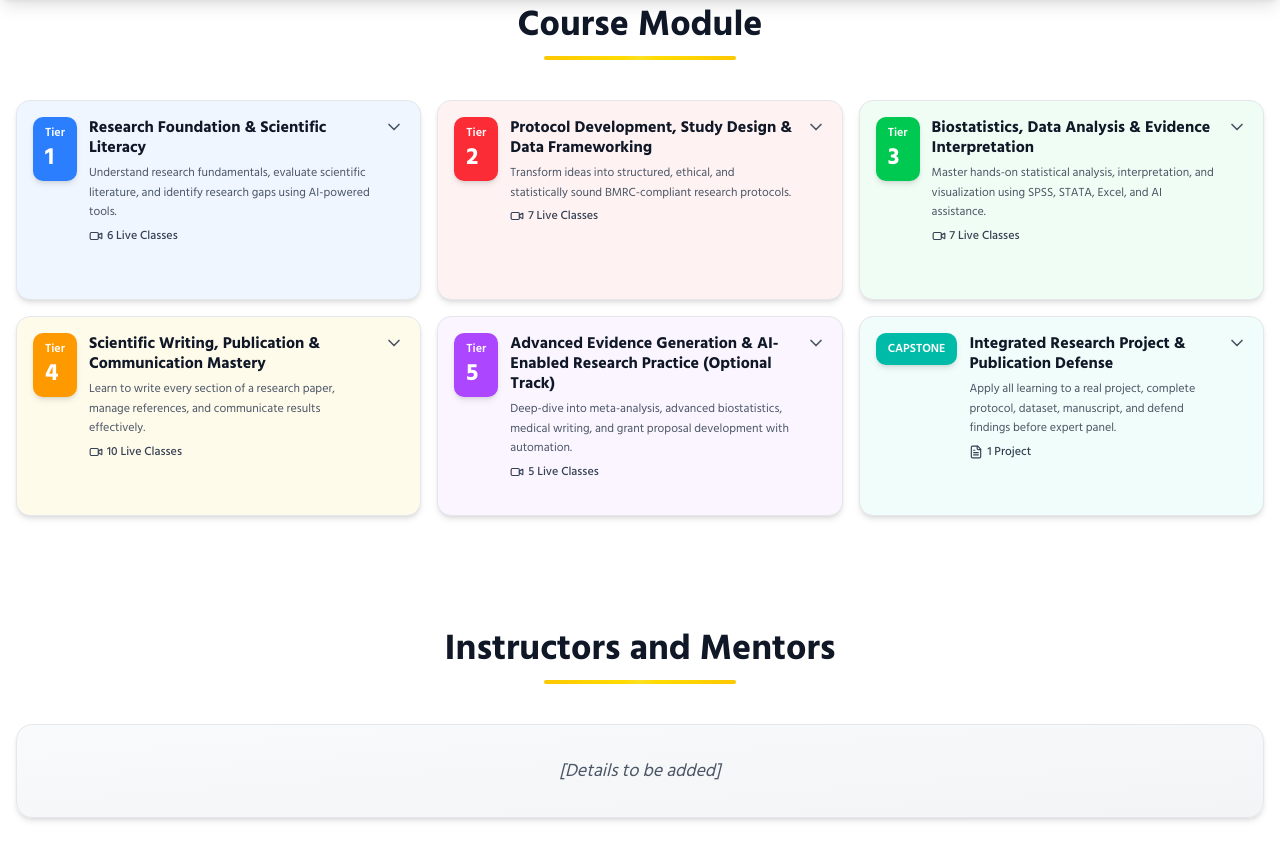
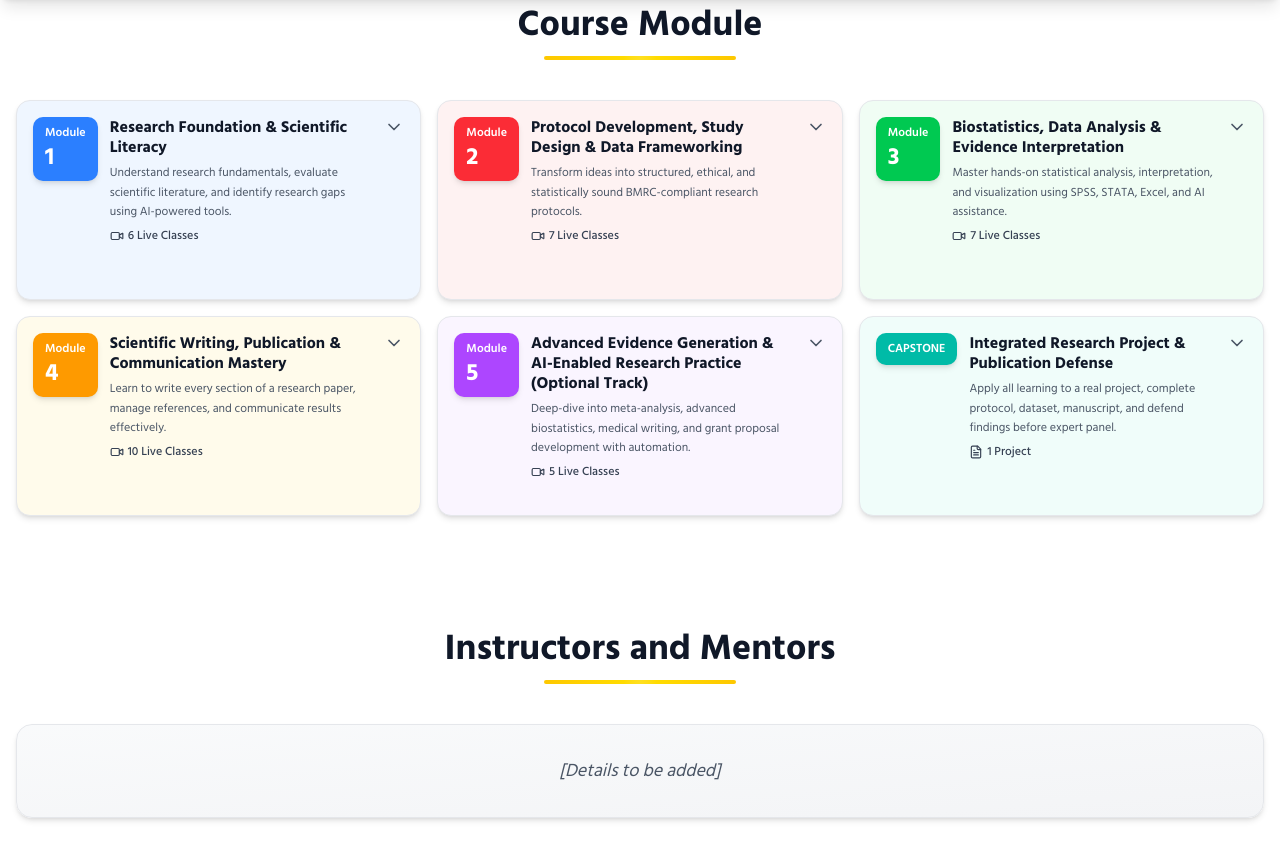
Before and after one commit to mehrabhossain1/innodemmy-frontend, a Next.js app: page /courses/innodemy-clinical-research-mastery-program in a window 1280 px wide. Shown: the part 800-1659 px from the top of the page. Built offline with nearby package versions, Linux system fonts and the light colour scheme.

Commit message:
refactor: Change label from "Tier" to "Module" across multiple CourseModule components for consistency

```diff
--- a/app/courses/innodemy-clinical-research-mastery-program/components/CourseModule.tsx
+++ b/app/courses/innodemy-clinical-research-mastery-program/components/CourseModule.tsx
@@ -54,7 +54,7 @@ const modules: Module[] = [
     {
         id: 1,
         number: 1,
-        tierLabel: "Tier",
+        tierLabel: "Module",
         title: "Research Foundation & Scientific Literacy",
         subtitle: "How to Think, Read, and Question Like a Researcher",
         essence:
@@ -138,7 +138,7 @@ const modules: Module[] = [
     {
         id: 2,
         number: 2,
-        tierLabel: "Tier",
+        tierLabel: "Module",
         title: "Protocol Development, Study Design & Data Frameworking",
         subtitle: "From Research Question to Ethical and Operational Blueprint",
         essence:
@@ -227,7 +227,7 @@ const modules: Module[] = [
     {
         id: 3,
         number: 3,
-        tierLabel: "Tier",
+        tierLabel: "Module",
         title: "Biostatistics, Data Analysis & Evidence Interpretation",
         subtitle: "From Dataset to Decision-Ready Insight",
         essence:
@@ -297,7 +297,7 @@ const modules: Module[] = [
     {
         id: 4,
         number: 4,
-        tierLabel: "Tier",
+        tierLabel: "Module",
         title: "Scientific Writing, Publication & Communication Mastery",
         subtitle: "Crafting and Communicating Scientific Evidence",
         essence:
@@ -383,7 +383,7 @@ const modules: Module[] = [
     {
         id: 5,
         number: 5,
-        tierLabel: "Tier",
+        tierLabel: "Module",
         title: "Advanced Evidence Generation & AI-Enabled Research Practice (Optional Track)",
         subtitle: "Move Beyond Research – Automate and Innovate",
         essence:
--- a/app/courses/protocol-development-study-design-&-data-frameworking/components/CourseModule.tsx
+++ b/app/courses/protocol-development-study-design-&-data-frameworking/components/CourseModule.tsx
@@ -181,7 +181,7 @@ export default function CourseModule() {
                                         className={`${module.color} text-white rounded-xl px-4 py-3 flex-shrink-0 shadow-md`}
                                     >
                                         <div className="text-sm font-semibold">
-                                            Class
+                                            Module
                                         </div>
                                         <div className="text-3xl font-bold">
                                             {module.number}
--- a/app/courses/research-foundation-&-scientific-literacy/components/CourseModule.tsx
+++ b/app/courses/research-foundation-&-scientific-literacy/components/CourseModule.tsx
@@ -176,7 +176,7 @@ export default function CourseModule() {
                                         className={`${module.color} text-white rounded-xl px-4 py-3 flex-shrink-0 shadow-md`}
                                     >
                                         <div className="text-sm font-semibold">
-                                            Class
+                                            Module
                                         </div>
                                         <div className="text-3xl font-bold">
                                             {module.number}
--- a/app/courses/scientific-writing-publication-&-communication-mastery/components/CourseModule.tsx
+++ b/app/courses/scientific-writing-publication-&-communication-mastery/components/CourseModule.tsx
@@ -186,7 +186,7 @@ export default function CourseModule() {
                                         className={`${module.color} text-white rounded-xl px-4 py-3 flex-shrink-0 shadow-md`}
                                     >
                                         <div className="text-sm font-semibold">
-                                            Class
+                                            Module
                                         </div>
                                         <div className="text-3xl font-bold">
                                             {module.number}
```
